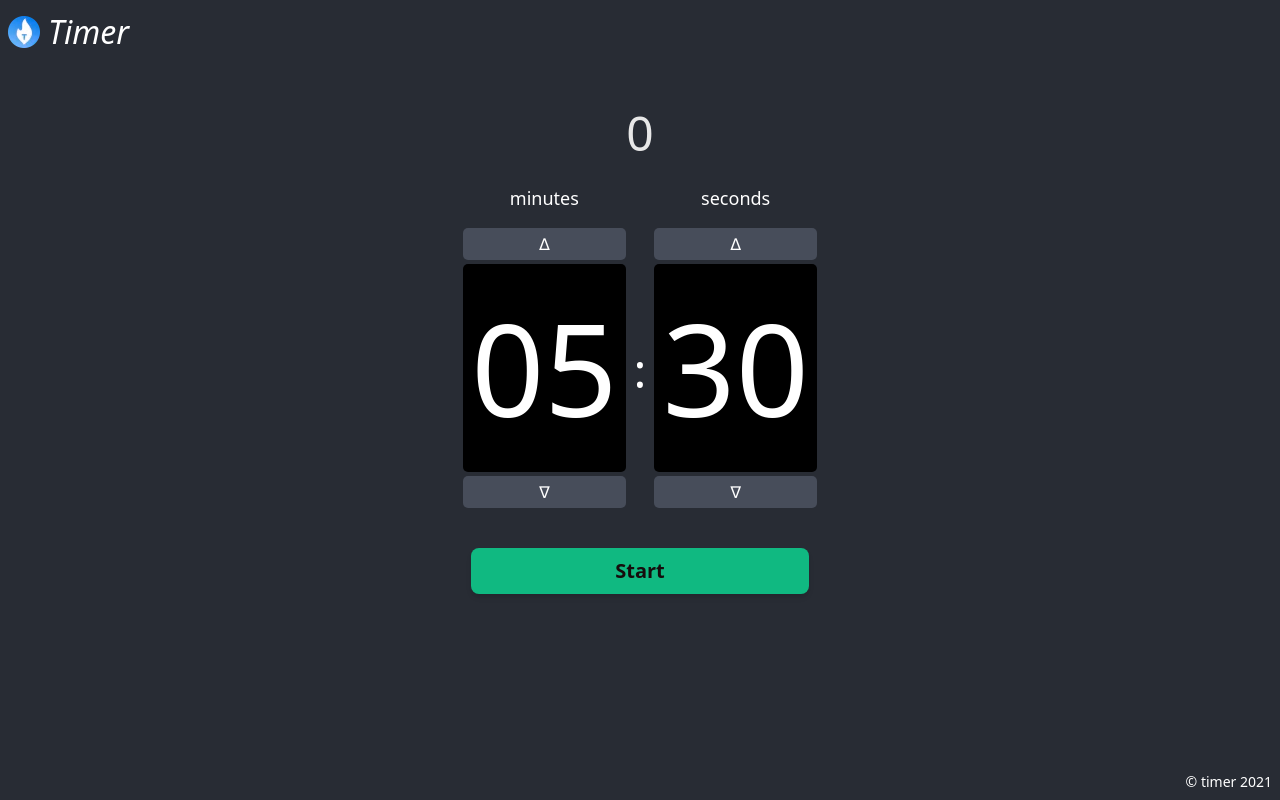
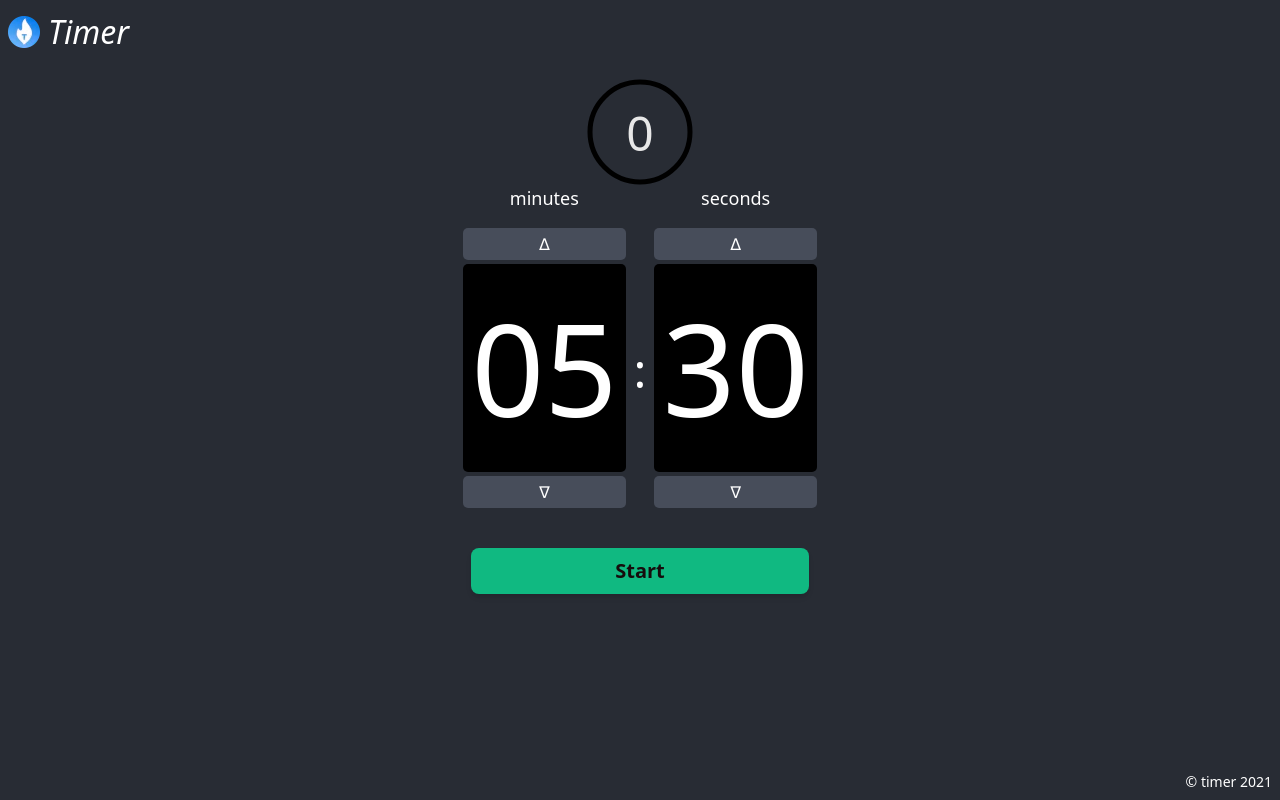
Before and after one commit to Daniil8k/Timer, a React (Create React App) app: page / in a window 1280 px wide. Built offline with nearby package versions, Linux system fonts and the light colour scheme.

Commit message:
time-circle black stroke, updated description

```diff
--- a/public/index.html
+++ b/public/index.html
@@ -7,7 +7,7 @@
     <meta name="theme-color" content="#000000" />
     <meta
       name="description"
-      content="Web site created using create-react-app"
+      content="Free and Simple interval timer"
     />
     <link rel="apple-touch-icon" href="%PUBLIC_URL%/logo192.png" />
     <!--
--- a/src/components/TimePicker.js
+++ b/src/components/TimePicker.js
@@ -126,7 +126,7 @@ function TimePicker() {
 					cy="60"
 					r="50"
 					fill="none"
-					stroke="transparent"
+					stroke="black"
 					strokeWidth="5"
 				/>
 				<circle
```
